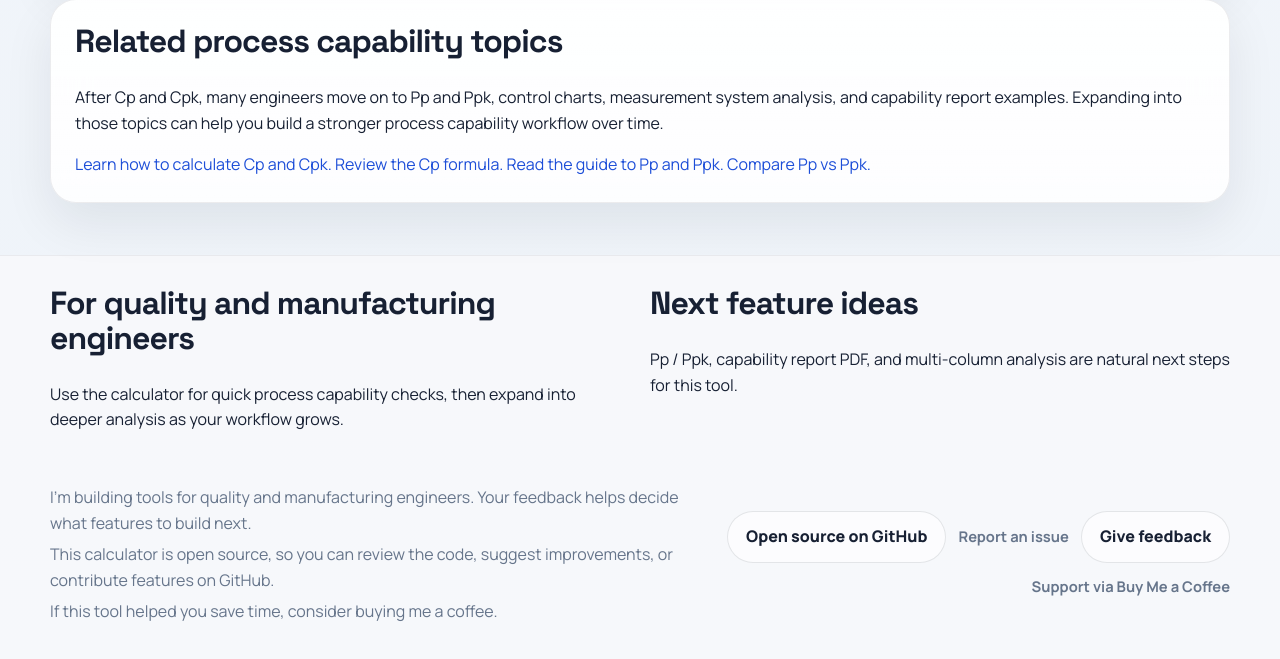
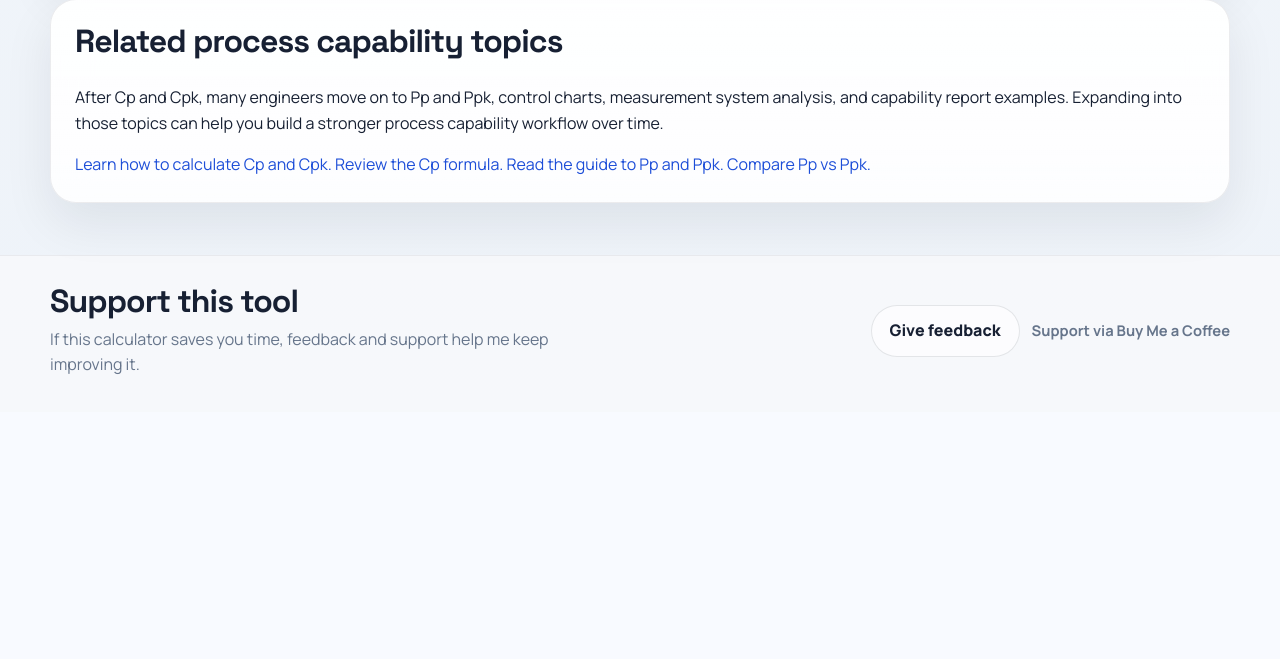
Before and after one commit to ryo0905-eng/cp-cpk-calculator-python, a Flask app: page / in a window 1280 px wide. Shown: the part 3917-4576 px from the top of the page. After the commit the page ends 4291 px from the top, so only its background shows below. Run offline with Flask 3, Linux system fonts and the light colour scheme; some libraries are stand-ins or nearby versions.

Commit message:
フッターを整理

```diff
--- a/static/style.css
+++ b/static/style.css
@@ -144,8 +144,7 @@ a:hover {
 }
 
 .github-link:hover,
-.footer-text-link:hover,
-.support-link-fallback:hover {
+.footer-text-link:hover {
     color: var(--text);
 }
 
@@ -693,25 +692,22 @@ thead th {
     background: rgba(248, 250, 252, 0.86);
 }
 
-.footer-grid {
-    display: grid;
-    grid-template-columns: 1fr 1fr;
-    gap: 20px;
-    padding: 30px 0 36px;
-}
-
 .support-strip {
     display: flex;
     justify-content: space-between;
     align-items: center;
-    gap: 16px;
-    padding: 0 0 34px;
+    gap: 24px;
+    padding: 28px 0 34px;
 }
 
 .support-copy {
     display: grid;
-    gap: 6px;
-    max-width: 640px;
+    gap: 8px;
+    max-width: 560px;
+}
+
+.support-copy h2 {
+    margin-bottom: 0;
 }
 
 .support-copy p {
@@ -727,17 +723,10 @@ thead th {
     justify-content: flex-end;
 }
 
-.support-link-fallback {
-    color: var(--muted);
-    font-size: 0.92rem;
-    font-weight: 700;
-}
-
 @media (max-width: 1080px) {
     .hero-grid,
     .app-grid,
     .two-col,
-    .footer-grid,
     .related-grid {
         grid-template-columns: 1fr;
     }
--- a/templates/base.html
+++ b/templates/base.html
@@ -59,25 +59,12 @@
     </main>
 
     <footer class="site-footer">
-        <div class="container footer-grid">
-            <div>
-                <h2>For quality and manufacturing engineers</h2>
-                <p>Use the calculator for quick process capability checks, then expand into deeper analysis as your workflow grows.</p>
-            </div>
-            <div>
-                <h2>Next feature ideas</h2>
-                <p>Pp / Ppk, capability report PDF, and multi-column analysis are natural next steps for this tool.</p>
-            </div>
-        </div>
         <div class="container support-strip">
             <div class="support-copy">
-                <p>I'm building tools for quality and manufacturing engineers. Your feedback helps decide what features to build next.</p>
-                <p>This calculator is open source, so you can review the code, suggest improvements, or contribute features on GitHub.</p>
-                <p>If this tool helped you save time, consider buying me a coffee.</p>
+                <h2>Support this tool</h2>
+                <p>If this calculator saves you time, feedback and support help me keep improving it.</p>
             </div>
             <div class="support-actions">
-                <a class="button button-secondary" href="https://github.com/ryo0905-eng/cp-cpk-calculator-python" target="_blank" rel="noopener noreferrer" onclick="trackOutboundClick('click_github_footer', this.href)">Open source on GitHub</a>
-                <a class="footer-text-link" href="https://github.com/ryo0905-eng/cp-cpk-calculator-python/issues" target="_blank" rel="noopener noreferrer" onclick="trackOutboundClick('click_github_issues', this.href)">Report an issue</a>
                 <a class="button button-secondary" href="https://forms.gle/2sQdwEbdmH4JPKjD7" target="_blank" rel="noopener noreferrer" onclick="trackOutboundClick('click_feedback', this.href)">Give feedback</a>
                 <script
                     type="text/javascript"
@@ -92,7 +79,7 @@
                     data-font-color="#000000"
                     data-coffee-color="#ffffff"
                 ></script>
-                <a class="support-link-fallback" href="https://buymeacoffee.com/ryo.aihub" target="_blank" rel="noopener noreferrer" onclick="trackOutboundClick('click_buy_me_a_coffee', this.href)">Support via Buy Me a Coffee</a>
+                <a class="footer-text-link" href="https://buymeacoffee.com/ryo.aihub" target="_blank" rel="noopener noreferrer" onclick="trackOutboundClick('click_buy_me_a_coffee', this.href)">Support via Buy Me a Coffee</a>
             </div>
         </div>
     </footer>
```
